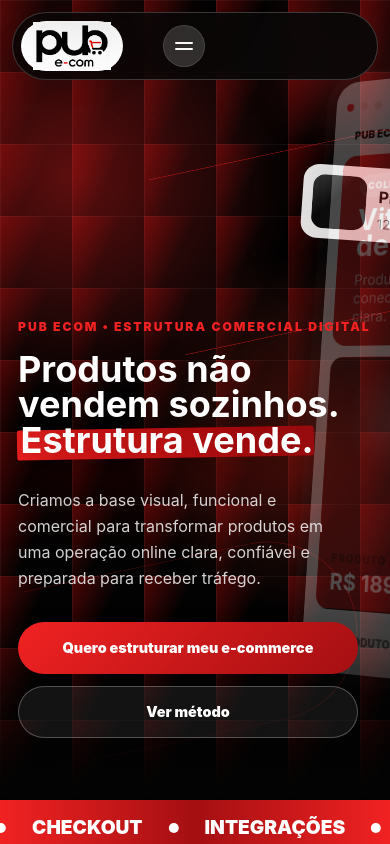
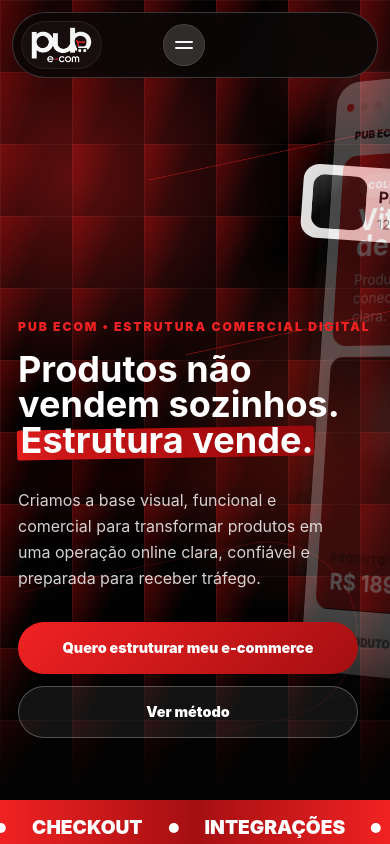
Before and after one commit to pubcoreagencia/pub-ecom-landing, a plain HTML site: page index.html in a window 390 px wide. Shown: the top 844 px of the page. Drawn offline with Linux system fonts and the light colour scheme.

Commit message:
Improve header logo treatment

```diff
--- a/index.html
+++ b/index.html
@@ -15,7 +15,7 @@
 
     <header class="site-header" data-header>
       <a class="brand" href="#hero" aria-label="PUB ECOM, início">
-        <img class="brand-logo" src="./assets/pub-ecom-logo.png" alt="PUB ECOM" />
+        <img class="brand-logo" src="./assets/pub-ecom-logo-header.png" alt="PUB ECOM" />
       </a>
 
       <button class="nav-toggle" type="button" aria-label="Abrir menu" aria-controls="site-nav" aria-expanded="false">
--- a/styles.css
+++ b/styles.css
@@ -101,18 +101,19 @@
   justify-content: center;
   min-width: max-content;
   height: 52px;
-  padding: 4px 13px;
+  padding: 0 8px;
   border-radius: 999px;
-  background: var(--white);
-  box-shadow: 0 10px 28px rgba(0, 0, 0, 0.16);
+  background: rgba(255, 255, 255, 0.035);
+  box-shadow: inset 0 0 0 1px rgba(255, 255, 255, 0.08);
 }
 
 .brand-logo {
   display: block;
-  width: 84px;
-  height: auto;
+  width: auto;
+  height: 44px;
   max-width: none;
   object-fit: contain;
+  filter: drop-shadow(0 8px 18px rgba(0, 0, 0, 0.35));
 }
 
 .site-nav {
@@ -1685,13 +1686,13 @@
 
 @media (max-width: 440px) {
   .brand {
-    height: 50px;
-    padding: 4px 12px;
+    height: 48px;
+    padding: 0 8px;
   }
 
   .brand-logo {
-    width: 78px;
-    height: auto;
+    width: auto;
+    height: 40px;
   }
 
   .hero-copy,
```
Also changed, not shown: assets/pub-ecom-logo-header.png (added).
